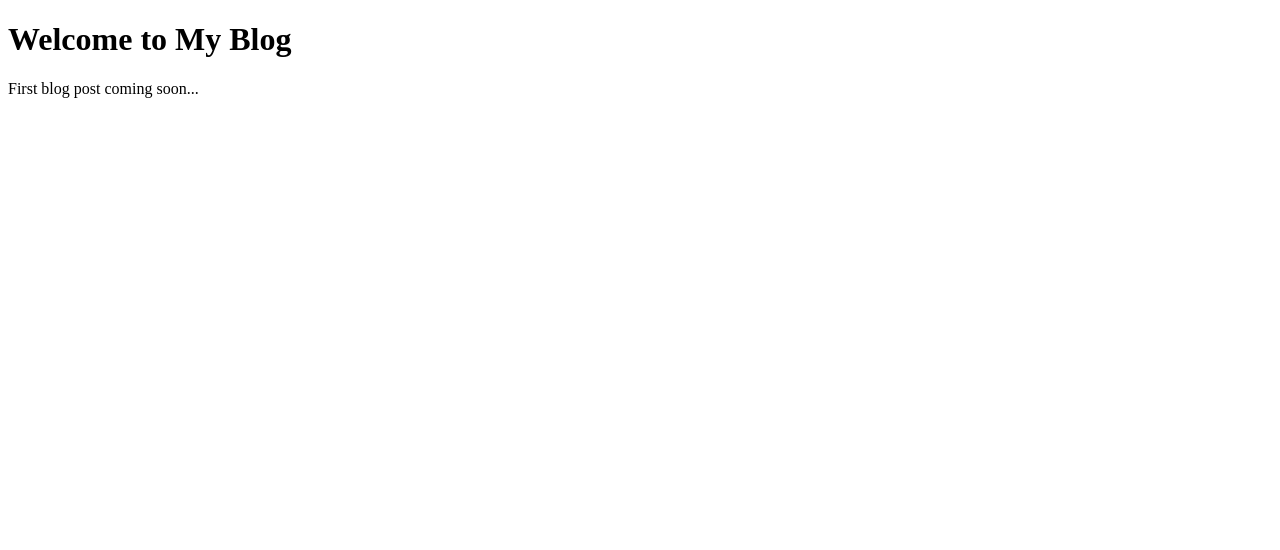
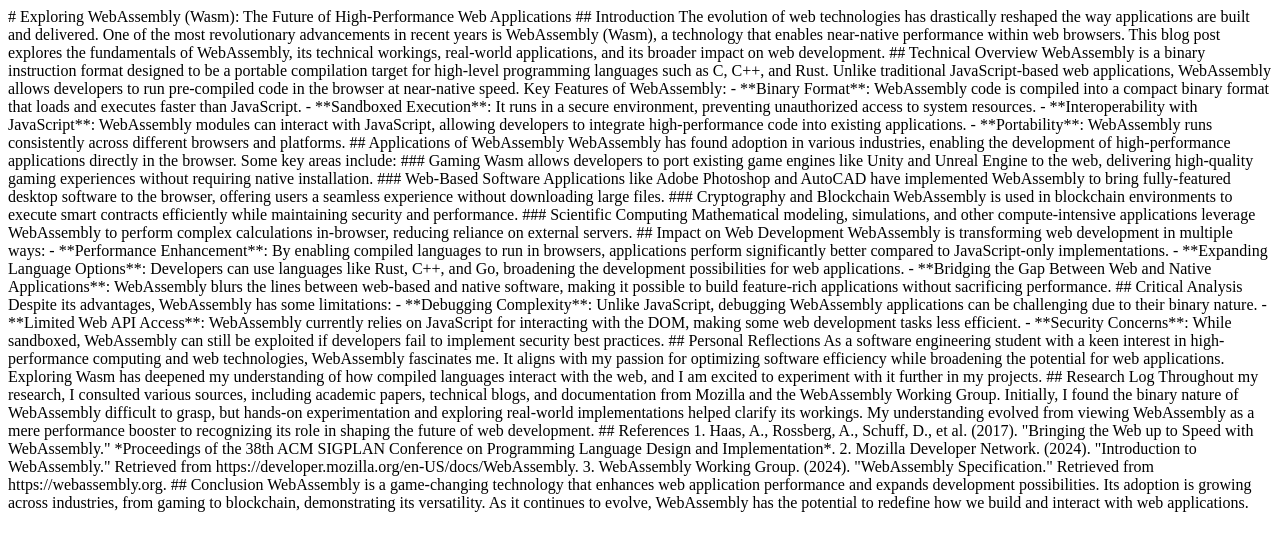
Before and after one commit to LoganShmogan/Blog, a plain HTML site: page index.html in a window 1280 px wide. Drawn offline with Linux system fonts and the light colour scheme.

Commit message:
Update index.html

```diff
--- a/index.html
+++ b/index.html
@@ -1,10 +1,64 @@
 <!DOCTYPE html>
 <html>
 <head>
-    <title>My Blog</title>
+    <title>Dynamic Web Solutions Asignment One. Blog Post.</title>
 </head>
 <body>
-    <h1>Welcome to My Blog</h1>
-    <p>First blog post coming soon...</p>
+# Exploring WebAssembly (Wasm): The Future of High-Performance Web Applications
+
+## Introduction
+The evolution of web technologies has drastically reshaped the way applications are built and delivered. One of the most revolutionary advancements in recent years is WebAssembly (Wasm), a technology that enables near-native performance within web browsers. This blog post explores the fundamentals of WebAssembly, its technical workings, real-world applications, and its broader impact on web development.
+
+## Technical Overview
+WebAssembly is a binary instruction format designed to be a portable compilation target for high-level programming languages such as C, C++, and Rust. Unlike traditional JavaScript-based web applications, WebAssembly allows developers to run pre-compiled code in the browser at near-native speed.
+
+Key Features of WebAssembly:
+- **Binary Format**: WebAssembly code is compiled into a compact binary format that loads and executes faster than JavaScript.
+- **Sandboxed Execution**: It runs in a secure environment, preventing unauthorized access to system resources.
+- **Interoperability with JavaScript**: WebAssembly modules can interact with JavaScript, allowing developers to integrate high-performance code into existing applications.
+- **Portability**: WebAssembly runs consistently across different browsers and platforms.
+
+## Applications of WebAssembly
+WebAssembly has found adoption in various industries, enabling the development of high-performance applications directly in the browser. Some key areas include:
+
+### Gaming
+Wasm allows developers to port existing game engines like Unity and Unreal Engine to the web, delivering high-quality gaming experiences without requiring native installation.
+
+### Web-Based Software
+Applications like Adobe Photoshop and AutoCAD have implemented WebAssembly to bring fully-featured desktop software to the browser, offering users a seamless experience without downloading large files.
+
+### Cryptography and Blockchain
+WebAssembly is used in blockchain environments to execute smart contracts efficiently while maintaining security and performance.
+
+### Scientific Computing
+Mathematical modeling, simulations, and other compute-intensive applications leverage WebAssembly to perform complex calculations in-browser, reducing reliance on external servers.
+
+## Impact on Web Development
+WebAssembly is transforming web development in multiple ways:
+- **Performance Enhancement**: By enabling compiled languages to run in browsers, applications perform significantly better compared to JavaScript-only implementations.
+- **Expanding Language Options**: Developers can use languages like Rust, C++, and Go, broadening the development possibilities for web applications.
+- **Bridging the Gap Between Web and Native Applications**: WebAssembly blurs the lines between web-based and native software, making it possible to build feature-rich applications without sacrificing performance.
+
+## Critical Analysis
+Despite its advantages, WebAssembly has some limitations:
+- **Debugging Complexity**: Unlike JavaScript, debugging WebAssembly applications can be challenging due to their binary nature.
+- **Limited Web API Access**: WebAssembly currently relies on JavaScript for interacting with the DOM, making some web development tasks less efficient.
+- **Security Concerns**: While sandboxed, WebAssembly can still be exploited if developers fail to implement security best practices.
+
+## Personal Reflections
+As a software engineering student with a keen interest in high-performance computing and web technologies, WebAssembly fascinates me. It aligns with my passion for optimizing software efficiency while broadening the potential for web applications. Exploring Wasm has deepened my understanding of how compiled languages interact with the web, and I am excited to experiment with it further in my projects.
+
+## Research Log
+Throughout my research, I consulted various sources, including academic papers, technical blogs, and documentation from Mozilla and the WebAssembly Working Group. Initially, I found the binary nature of WebAssembly difficult to grasp, but hands-on experimentation and exploring real-world implementations helped clarify its workings. My understanding evolved from viewing WebAssembly as a mere performance booster to recognizing its role in shaping the future of web development.
+
+## References
+1. Haas, A., Rossberg, A., Schuff, D., et al. (2017). "Bringing the Web up to Speed with WebAssembly." *Proceedings of the 38th ACM SIGPLAN Conference on Programming Language Design and Implementation*.
+2. Mozilla Developer Network. (2024). "Introduction to WebAssembly." Retrieved from https://developer.mozilla.org/en-US/docs/WebAssembly.
+3. WebAssembly Working Group. (2024). "WebAssembly Specification." Retrieved from https://webassembly.org.
+
+## Conclusion
+WebAssembly is a game-changing technology that enhances web application performance and expands development possibilities. Its adoption is growing across industries, from gaming to blockchain, demonstrating its versatility. As it continues to evolve, WebAssembly has the potential to redefine how we build and interact with web applications.
+
+
 </body>
 </html>
```
